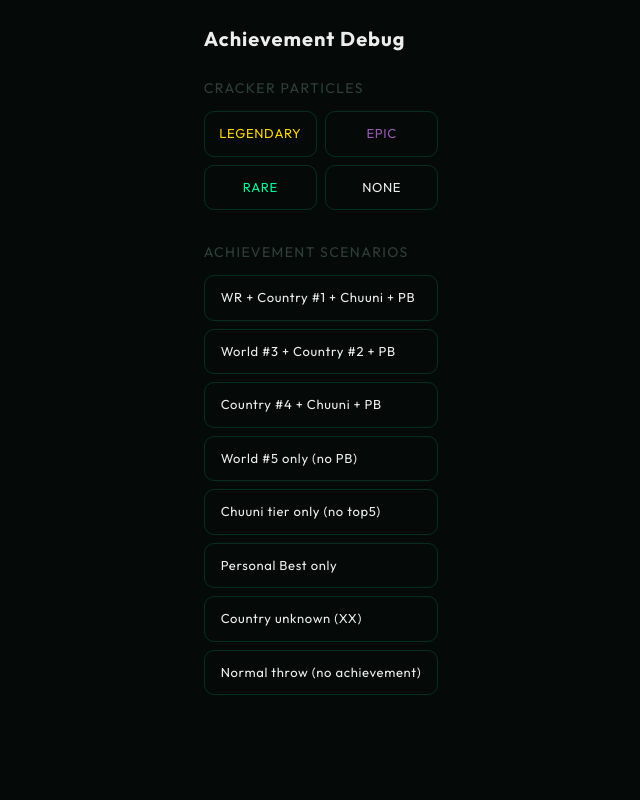
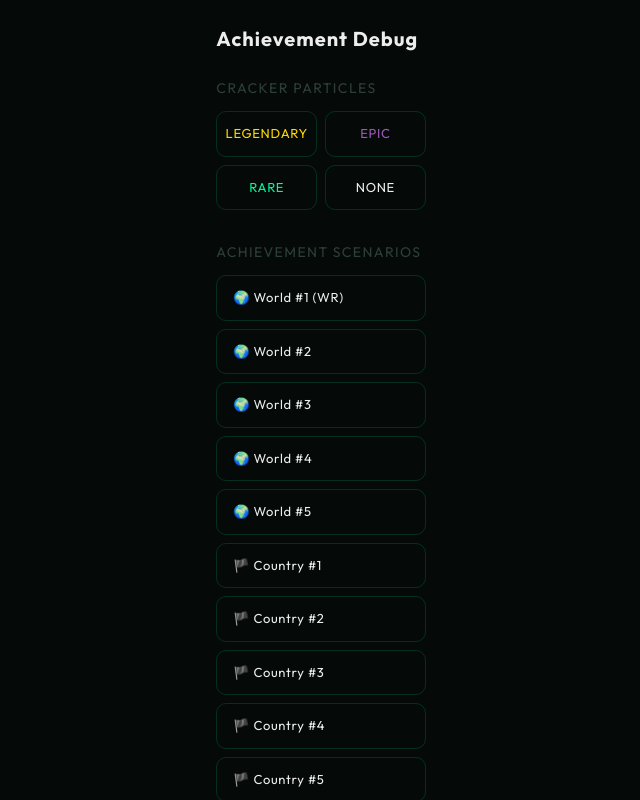
Before and after one commit to rikioooooooooo/throw-to-win, a Next.js app: page /en/debug in a window 1280 px wide. Shown: the whole page, without its empty margins (319-959 px from the left). Built offline with nearby package versions, Linux system fonts and the light colour scheme.

Commit message:
fix(debug): 全順位シナリオ追加(世界#1-5+国内#1-5) + WRクラッカー120→60粒に軽量化

```diff
--- a/src/app/[locale]/debug/page.tsx
+++ b/src/app/[locale]/debug/page.tsx
@@ -16,78 +16,23 @@ type Scenario = {
 };
 
 const SCENARIOS: readonly Scenario[] = [
-  {
-    label: "WR + Country #1 + Chuuni + PB",
-    worldRank: 1,
-    countryRank: 1,
-    country: "JP",
-    isPersonalBest: true,
-    tierId: "mythic",
-    isBreakthrough: true,
-  },
-  {
-    label: "World #3 + Country #2 + PB",
-    worldRank: 3,
-    countryRank: 2,
-    country: "US",
-    isPersonalBest: true,
-    tierId: "diamond",
-    isBreakthrough: false,
-  },
-  {
-    label: "Country #4 + Chuuni + PB",
-    worldRank: 42,
-    countryRank: 4,
-    country: "KR",
-    isPersonalBest: true,
-    tierId: "stellar",
-    isBreakthrough: true,
-  },
-  {
-    label: "World #5 only (no PB)",
-    worldRank: 5,
-    countryRank: 8,
-    country: "FR",
-    isPersonalBest: false,
-    tierId: "platinum",
-    isBreakthrough: false,
-  },
-  {
-    label: "Chuuni tier only (no top5)",
-    worldRank: 50,
-    countryRank: 20,
-    country: "DE",
-    isPersonalBest: true,
-    tierId: "celestial",
-    isBreakthrough: true,
-  },
-  {
-    label: "Personal Best only",
-    worldRank: 500,
-    countryRank: 120,
-    country: "JP",
-    isPersonalBest: true,
-    tierId: "gold",
-    isBreakthrough: false,
-  },
-  {
-    label: "Country unknown (XX)",
-    worldRank: 4,
-    countryRank: 1,
-    country: "XX",
-    isPersonalBest: true,
-    tierId: "diamond",
-    isBreakthrough: false,
-  },
-  {
-    label: "Normal throw (no achievement)",
-    worldRank: 800,
-    countryRank: 200,
-    country: "JP",
-    isPersonalBest: false,
-    tierId: "silver",
-    isBreakthrough: false,
-  },
+  // === World rankings ===
+  { label: "🌍 World #1 (WR)", worldRank: 1, countryRank: 1, country: "JP", isPersonalBest: true, tierId: "legend", isBreakthrough: false },
+  { label: "🌍 World #2", worldRank: 2, countryRank: 1, country: "US", isPersonalBest: true, tierId: "master", isBreakthrough: false },
+  { label: "🌍 World #3", worldRank: 3, countryRank: 2, country: "KR", isPersonalBest: true, tierId: "diamond", isBreakthrough: false },
+  { label: "🌍 World #4", worldRank: 4, countryRank: 3, country: "FR", isPersonalBest: true, tierId: "emerald", isBreakthrough: false },
+  { label: "🌍 World #5", worldRank: 5, countryRank: 4, country: "DE", isPersonalBest: false, tierId: "platinum", isBreakthrough: false },
+  // === Country rankings ===
+  { label: "🏴 Country #1", worldRank: 20, countryRank: 1, country: "JP", isPersonalBest: true, tierId: "diamond", isBreakthrough: false },
+  { label: "🏴 Country #2", worldRank: 35, countryRank: 2, country: "US", isPersonalBest: true, tierId: "emerald", isBreakthrough: false },
+  { label: "🏴 Country #3", worldRank: 50, countryRank: 3, country: "KR", isPersonalBest: true, tierId: "gold", isBreakthrough: false },
+  { label: "🏴 Country #4", worldRank: 70, countryRank: 4, country: "TW", isPersonalBest: false, tierId: "silver", isBreakthrough: false },
+  { label: "🏴 Country #5", worldRank: 90, countryRank: 5, country: "GB", isPersonalBest: false, tierId: "bronze", isBreakthrough: false },
+  // === Special ===
+  { label: "⚡ Chuuni (Mythic) + WR", worldRank: 1, countryRank: 1, country: "JP", isPersonalBest: true, tierId: "mythic", isBreakthrough: true },
+  { label: "⚡ Chuuni (Celestial) only", worldRank: 50, countryRank: 20, country: "DE", isPersonalBest: true, tierId: "celestial", isBreakthrough: true },
+  { label: "⭐ PB only", worldRank: 500, countryRank: 120, country: "JP", isPersonalBest: true, tierId: "gold", isBreakthrough: false },
+  { label: "— Normal (no achievement)", worldRank: 800, countryRank: 200, country: "JP", isPersonalBest: false, tierId: "silver", isBreakthrough: false },
 ];
 
 const CRACKER_LEVELS: readonly CrackerLevel[] = [
--- a/src/components/cracker-particles.tsx
+++ b/src/components/cracker-particles.tsx
@@ -15,7 +15,7 @@ const LEVEL_CONFIG: Record<
   }
 > = {
   legendary: {
-    count: 120,
+    count: 60,
     spread: 1.0,
     gravity: 0.0008,
     colors: [
```
